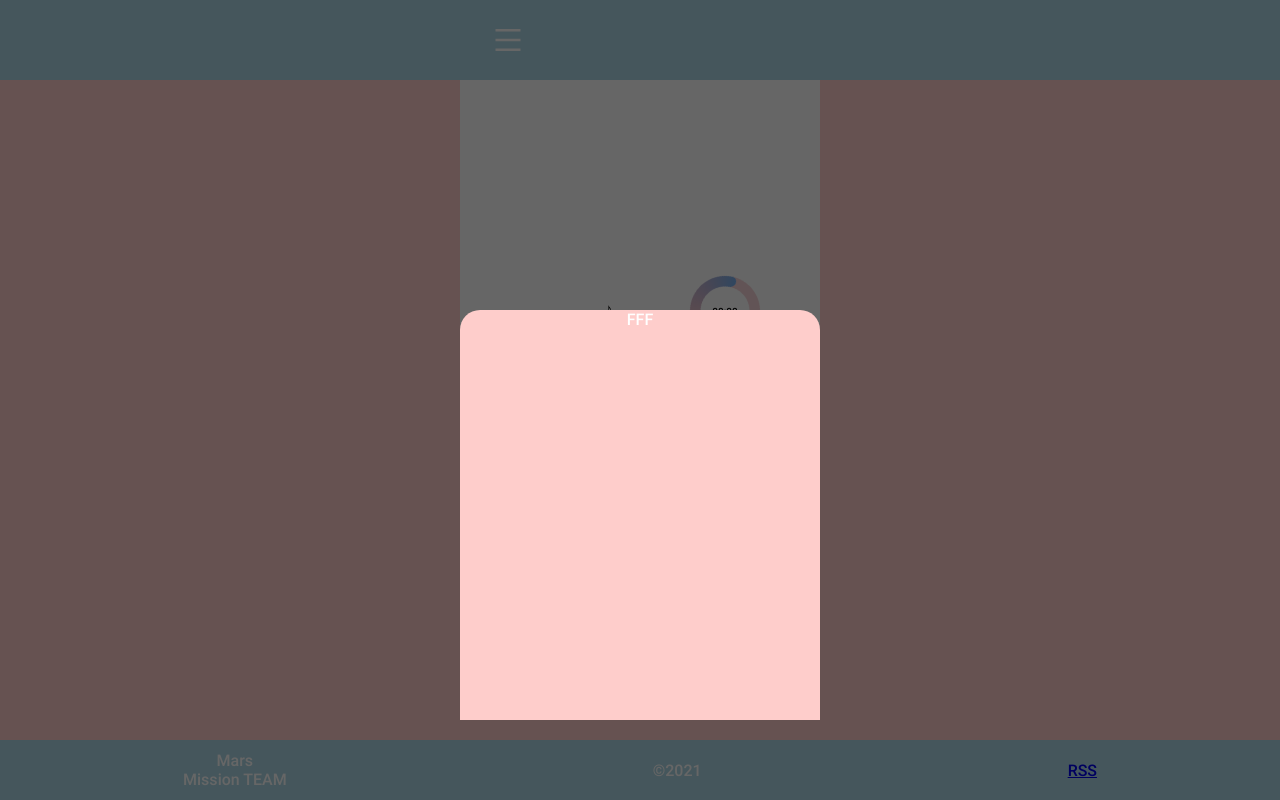
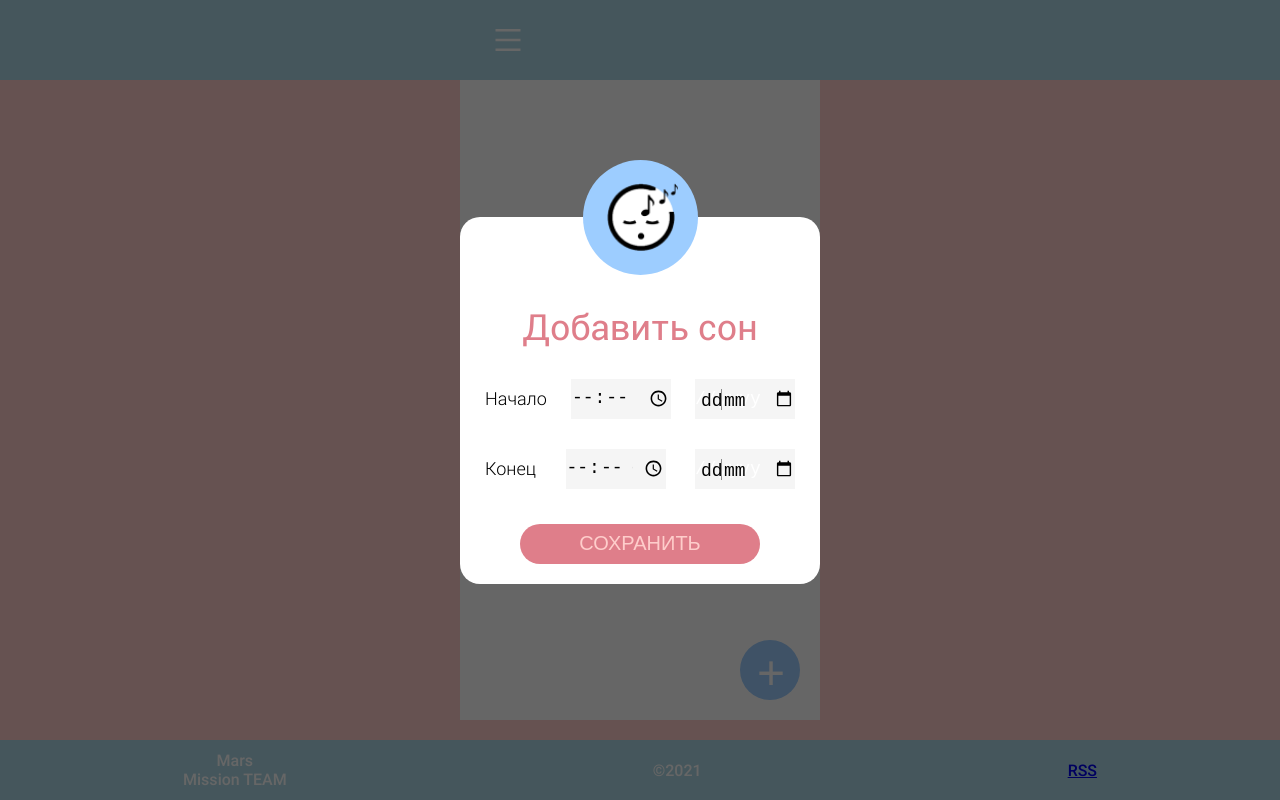
Before and after one commit to mitjasha/baby-tracker, a React (Create React App) app: page /sleeping in a window 1280 px wide. Both pictures are taken after a click on the button 770 px from the left and 670 px from the top of the page. Built offline with nearby package versions, Linux system fonts and the light colour scheme.

Commit message:
feat: finish modal window module, add modal window in sleep screen

```diff
--- /dev/null
+++ b/src/components/common/InputTimeDate/InputTimeDate.css
@@ -0,0 +1,45 @@
+.input-time-date-container{
+  width: 100%;
+  display: flex;
+  flex-direction: row;
+  align-items: center;
+  justify-content: space-between;
+  color: #000;
+  margin: 15px 0px;
+  font-size: 18px;
+  font-weight: 100;
+}
+
+
+.input-time-date{
+  width: 100px;
+  height: 40px;
+  background-color: #F5F5F5;
+  font-size: 18px;
+}
+
+
+input[type="date"]::-webkit-datetime-edit,
+input[type="date"]::-webkit-inner-spin-button,
+input[type="date"]::-webkit-clear-button {
+  color: #fff;
+  position: relative;
+}
+
+
+
+input[type="date"]::-webkit-datetime-edit-month-field{
+  position: absolute !important;
+  border-left:1px solid #8c8c8c;
+  padding: 2px;
+  color:#000;
+  left: 26px;
+}
+
+
+input[type="date"]::-webkit-datetime-edit-day-field{
+  position: absolute !important;
+  color:#000;
+  padding: 2px;
+  left: 4px;
+}
--- /dev/null
+++ b/src/components/common/InputTimeDate/InputTimeDate.tsx
@@ -0,0 +1,31 @@
+import React from "react";
+import cn from "classnames";
+import "./InputTimeDate.css";
+
+interface IInputTimeDate {
+  className: string;
+  textName: string;
+}
+
+const InputTimeDate: React.FC<IInputTimeDate> = ({
+  className,
+  textName,
+}) => {
+  const dateValue = () => {
+   const d = new Date();
+  const dt = d.getDate();
+let mn = d.getMonth();
+  mn += mn;
+  const yy = d.getFullYear();
+  const res = `${dt}/${mn}/${yy}`;
+  return res;
+  };
+  return (  <div className = "input-time-date-container">
+    <span>{textName}</span>
+      <input className={cn("input-time-date", {className})}  type = "time"/>
+      <input className={cn("input-time-date", {className})} type = "date" onChange={dateValue} />
+    </div>
+);
+};
+
+export default InputTimeDate;
--- a/src/components/common/ModalWindow/ModalWindow.css
+++ b/src/components/common/ModalWindow/ModalWindow.css
@@ -1,12 +1,15 @@
 .modalOpen {
-    background: #fecdcb;
+    background: #FFF;
     box-sizing: border-box;
-    border-radius: 20px 20px 0px 0px;
+    border-radius: 20px;
     display: flex;
     flex-direction: column;
     align-items: center;
     width: 360px;
     height: 80%;
+    position: relative;
+    justify-content: space-around;
+    padding: 20px 10px;
 }
 
 .overlay-sleep {
@@ -25,18 +28,60 @@
 }
 
 .modal {
-    display: flex;
-    flex-direction: column;
-    justify-content: end;
-    width: 100%;
-    height: 80%;
     position: absolute;
-    z-index: 1000;
+    z-index: 50;
     transition: 350ms;
-    bottom: 0px;
     display: none;
 }
 
 .open {
     display: inherit;
 }
+
+
+.modalIcon {
+    width: 115px;
+    height: 115px;
+    background-color: #9DCDFF;
+    border-radius: 50%;
+    position: absolute;
+    top: -57px;
+}
+
+.modal-icon-img{
+    width: 100%;
+    padding: 15%;
+}
+
+.modalWrapper{
+    width: 100%;
+    padding: 0 15px;
+}
+
+.title-modal{
+    color: #DF7E8A;
+    margin: 70px 0 15px;
+    font-size: 36px;
+    font-weight: 300;
+}
+
+.content-modal{
+    display: flex;
+    flex-direction: column;
+    justify-content: space-between;
+}
+
+.modal-button{
+    width: 240px;
+    height: 40px;
+    background-color: #DF7E8A;
+    color: #FECDCB;
+    font-size: 20px;
+    text-transform: uppercase;
+    border-radius: 20px;
+    margin-top: 20px;
+}
+
+.modal-button:hover{
+    background-color: #9DCDFF;
+}
--- a/src/components/common/ModalWindow/ModalWindow.tsx
+++ b/src/components/common/ModalWindow/ModalWindow.tsx
@@ -1,11 +1,12 @@
+/* eslint-disable global-require */
 import React, {FC, ReactNode} from "react";
 import cn from "classnames";
 import "./ModalWindow.css";
 
 
 type TPrimaryBtn = {
-    onClick: () => void,
-    text?: string,
+    text: string,
+    onClick?: () => void,
     icon?: string,
     className?: string,
 }
@@ -17,41 +18,57 @@ type TSecondaryBtn = {
     className?: string,
 }
 
+
 interface IModalWindow {
-    children: ReactNode,
+    children?: ReactNode,
+    iconImg: string,
+    childrenModalContent?: ReactNode,
     withFooter: boolean,
-    primaryBtn?: TPrimaryBtn,
+    withIcon: boolean,
+    primaryBtn: TPrimaryBtn,
     secondaryBtn?: TSecondaryBtn,
     className?: string
-    onClose: () => void
+    onClose: () => void,
+    titleModal: string
 }
 const ModalWindow: FC<IModalWindow> = ({
     children,
+    titleModal,
+    iconImg,
     withFooter,
+    withIcon,
     primaryBtn,
     secondaryBtn,
     className,
-    onClose
+    onClose,
+
 }) =>  (
     <>
-
        <div className = {cn("modal", `${className}`)}>
             <div className={cn("modalOpen")}>
                 <div className="modalWrapper">
-                    {children}
+                   <h3 className="title-modal">{titleModal}</h3>
+                   <div className= "content-modal">
+                   {children}
+                   </div>
                 </div>
-            {withFooter && (
-            <div className="modalFooter">
+                {withIcon && (
+                    <div className = "modalIcon">
+                        <img className = "modal-icon-img" src = {`${iconImg}`}/>
+                    </div>
+                )}
+
+                 {withFooter && (
+                   <div className = "modalFooter"/>
+                   )}
                 {primaryBtn && (
-                    <button className={primaryBtn.className} onClick={primaryBtn.onClick}>{primaryBtn.text}</button>
-                )}
+                    <button className={cn("modal-button", primaryBtn.className)} onClick={primaryBtn.onClick}>{primaryBtn.text}</button>
+                    )}
                 {secondaryBtn && (
-                    <button className={secondaryBtn.className} onClick={secondaryBtn.onClick}>{secondaryBtn.text}</button>
-                )}
+                    <button className={cn("modal-button",secondaryBtn.className)} onClick={secondaryBtn.onClick}>{secondaryBtn.text}</button>
+                    )}
             </div>
-        )}
     </div>
-</div>
     <div className = {cn("overlay-sleep", `${className}`)}  onClick = {onClose}/>
 </>
     );
--- a/src/components/containers/SleepScreen/SleepScreen.tsx
+++ b/src/components/containers/SleepScreen/SleepScreen.tsx
@@ -11,6 +11,8 @@ import {
 import NewSleepButton from "../../common/NewSleepButton/NewSleepButton";
 import NotesOfSleep from "../../common/NotesOfSleep/NotesOfSleep";
 import ModalWindow from "../../common/ModalWindow/ModalWindow";
+import InputTimeDate from "../../common/InputTimeDate/InputTimeDate";
+
 
 
 
@@ -58,8 +60,18 @@ const SleepScreen: React.FC = () => {
         />
     </div>
     <NewSleepButton className = {`btn-sleep ${isModalOpen  ? "open": "close"}`} onClick = {toggleModal} text = {""}/>
-    <ModalWindow className = {`${isModalOpen  ? "open": "close"}`} withFooter = {true} onClose={toggleModal}>
-      <div>FFF</div>
+    <ModalWindow
+    className = {`${isModalOpen  ? "open": "close"}`}
+    withFooter = {true}
+    onClose={toggleModal}
+    withIcon
+    iconImg = {require("../../../assets/png/icon-sleep.png")}
+    titleModal = {"Добавить сон"}
+    primaryBtn = {{text: "Сохранить"}}
+    >
+      <InputTimeDate className="" textName="Начало"/>
+      <InputTimeDate className="" textName="Конец"/>
+
     </ModalWindow>
   </div>
   );
--- a/src/index.css
+++ b/src/index.css
@@ -1,6 +1,12 @@
 @font-face {
   font-family: Roboto;
   src: url("./assets/font/Roboto-Light.ttf");
+  font-weight: 100;
+}
+
+@font-face{
+  font-family: Roboto;
+  src: url("./assets/font/Roboto-Regular.ttf");
   font-weight: 300;
 }
 
@@ -27,10 +33,15 @@
 button {
   cursor: pointer;
 }
-button::-moz-focus-inner {
-  padding: 0;
-  border: 0;
+
+button:focus{
+  outline: none;
 }
+
+input:focus{
+  outline: 5px solid #9DCDFF;
+}
+
 
 footer,
 header {
```
Also changed, not shown: src/assets/font/Roboto-Regular.ttf (added), src/assets/png/icon-sleep.png (added).
